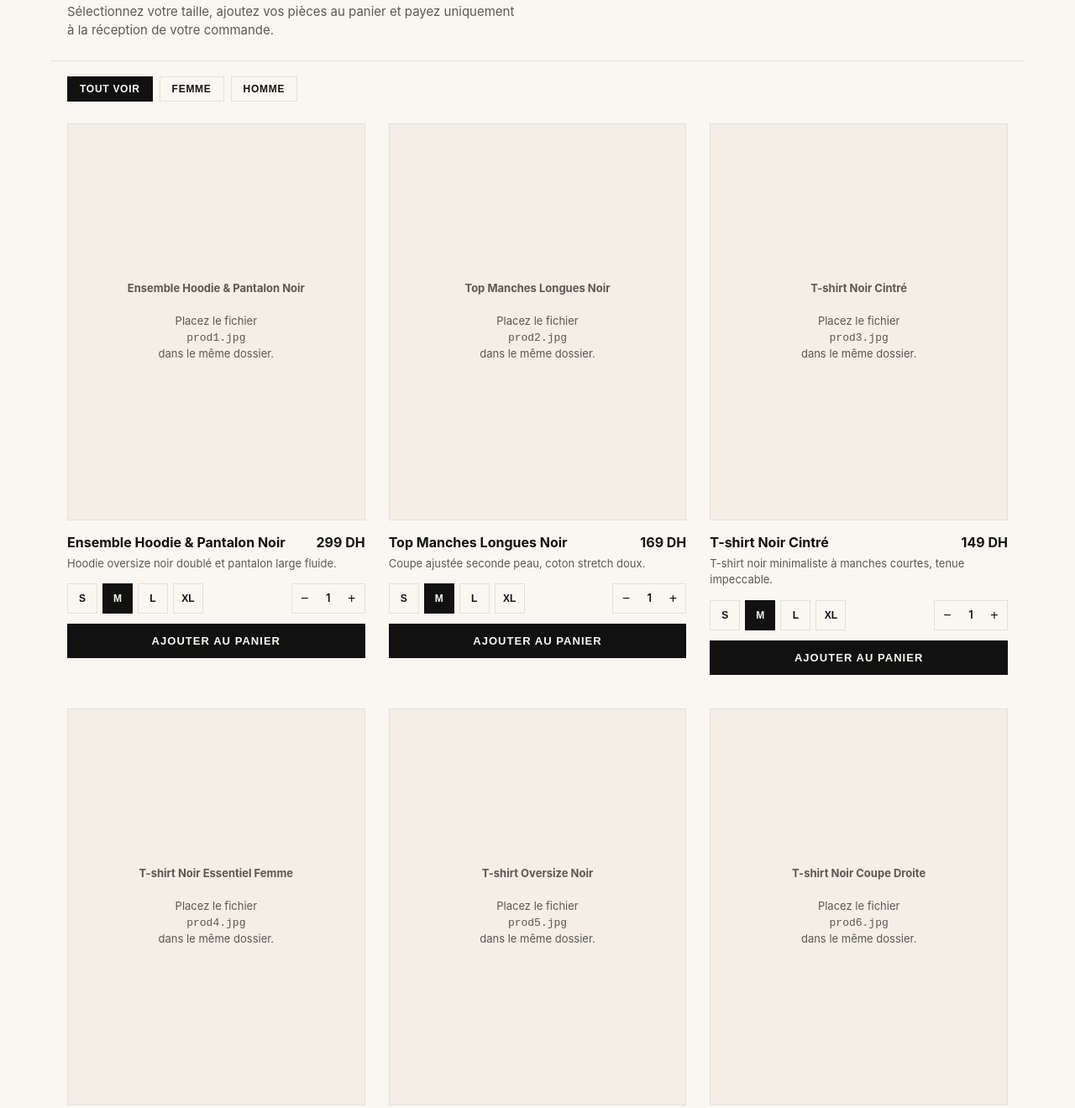
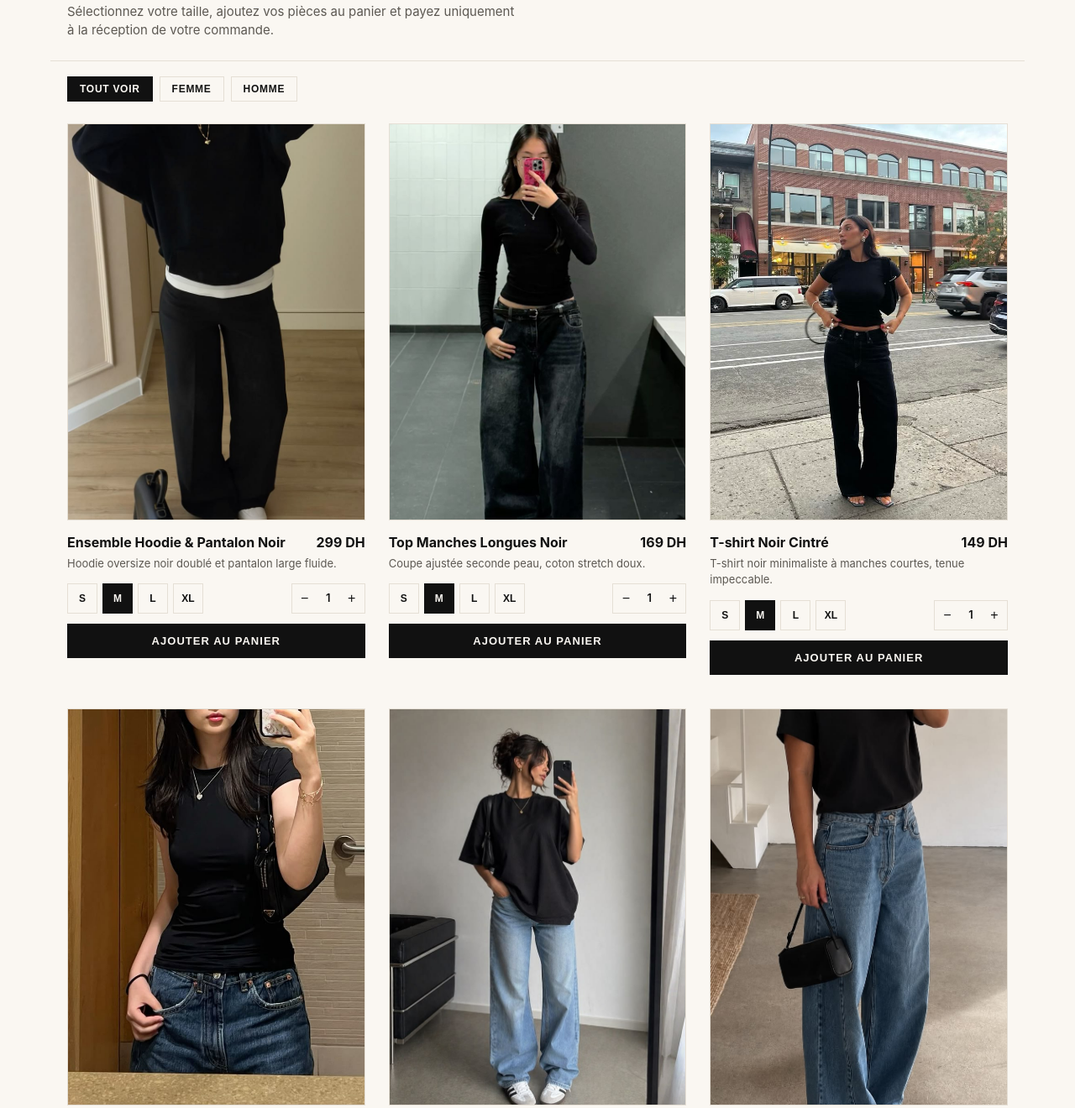
Before and after one commit to hirochula570/yucef-and-walide, a plain HTML site: page index.html in a window 1280 px wide. Shown: the part 221-1541 px from the top of the page at 84% size. Drawn offline with Linux system fonts and the light colour scheme.

Commit message:
Add files via upload

```diff
--- a/index.html
+++ b/index.html
@@ -608,7 +608,7 @@
         id: "yw-01",
         nom: "Ensemble Hoodie & Pantalon Noir",
         prix: 299,
-        image: "prod1.jpg",
+        image: "prod1.jpg.jfif",
         categorie: "Femme",
         description: "Hoodie oversize noir doublé et pantalon large fluide.",
         tailles: ["S", "M", "L", "XL"]
@@ -617,7 +617,7 @@
         id: "yw-02",
         nom: "Top Manches Longues Noir",
         prix: 169,
-        image: "prod2.jpg",
+        image: "prod2.jpg.jfif",
         categorie: "Femme",
         description: "Coupe ajustée seconde peau, coton stretch doux.",
         tailles: ["S", "M", "L", "XL"]
@@ -626,7 +626,7 @@
         id: "yw-03",
         nom: "T-shirt Noir Cintré",
         prix: 149,
-        image: "prod3.jpg",
+        image: "prod3.jpg.jfif",
         categorie: "Femme",
         description: "T-shirt noir minimaliste à manches courtes, tenue impeccable.",
         tailles: ["S", "M", "L", "XL"]
@@ -635,7 +635,7 @@
         id: "yw-04",
         nom: "T-shirt Noir Essentiel Femme",
         prix: 149,
-        image: "prod4.jpg",
+        image: "prod4.jpg.jfif",
         categorie: "Femme",
         description: "Basique chic quotidien, tissu respirant haute qualité.",
         tailles: ["S", "M", "L", "XL"]
@@ -644,7 +644,7 @@
         id: "yw-05",
         nom: "T-shirt Oversize Noir",
         prix: 179,
-        image: "prod5.jpg",
+        image: "prod5.jpg.jfif",
         categorie: "Femme",
         description: "Coupe ample streetwear en coton épais 230g.",
         tailles: ["S", "M", "L", "XL"]
@@ -653,7 +653,7 @@
         id: "yw-06",
         nom: "T-shirt Noir Coupe Droite",
         prix: 159,
-        image: "prod6.jpg",
+        image: "prod6.jpg.jfif",
         categorie: "Femme",
         description: "Col rond classique, finition soignée et noir profond.",
         tailles: ["S", "M", "L", "XL"]
@@ -662,7 +662,7 @@
         id: "yw-07",
         nom: "T-shirt Noir Homme Classique",
         prix: 149,
-        image: "prod7.jpg",
+        image: "prod7.jpg.jfif",
         categorie: "Homme",
         description: "Coton peigné 100%, coupe structurée mettant en valeur la silhouette.",
         tailles: ["S", "M", "L", "XL"]
@@ -671,7 +671,7 @@
         id: "yw-08",
         nom: "T-shirt Noir & Jean Baggy Homme",
         prix: 189,
-        image: "prod8.jpg",
+        image: "prod8.jpg.jfif",
         categorie: "Homme",
         description: "Look urbain décontracté, t-shirt noir col ras-du-cou.",
         tailles: ["S", "M", "L", "XL"]
@@ -680,7 +680,7 @@
         id: "yw-09",
         nom: "T-shirt Noir & Pantalon Crème",
         prix: 249,
-        image: "prod9.jpg",
+        image: "prod9.jpg.jfif",
         categorie: "Homme",
         description: "Style tailleur moderne : t-shirt noir ajusté et pantalon large crème.",
         tailles: ["S", "M", "L", "XL"]
```
